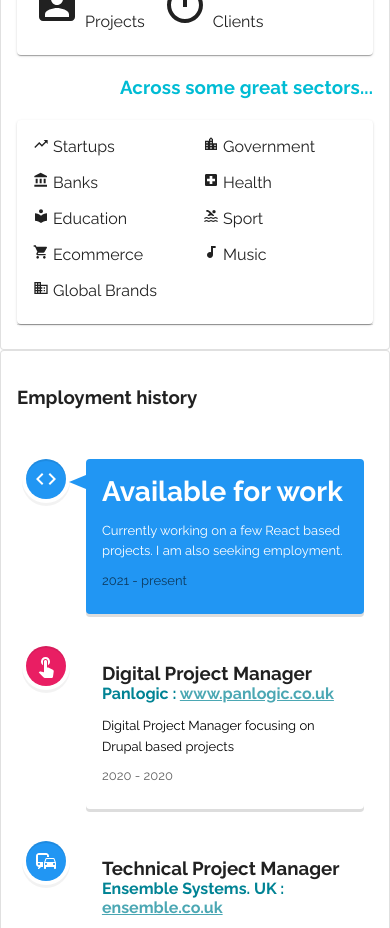
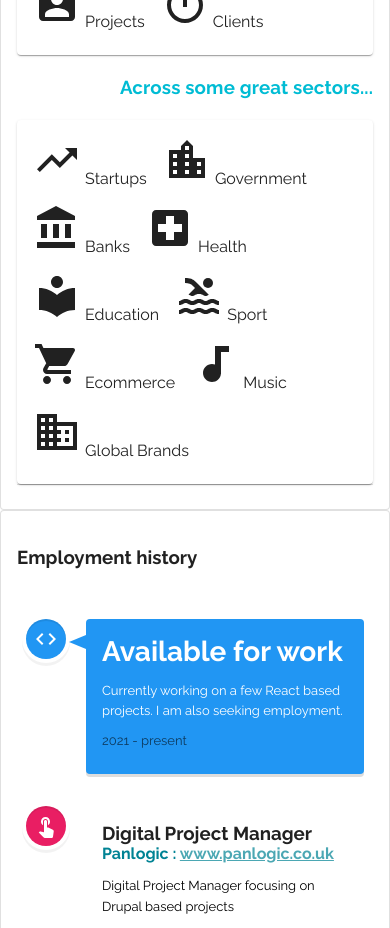
Before and after one commit to 789ni812/my-portfolio, a React (Create React App) app: page / in a window 390 px wide. Shown: the part 1120-2048 px from the top of the page. Built offline with nearby package versions, Linux system fonts and the light colour scheme.

Commit message:
Refactored Icons to float natually wihtout breakpoints

```diff
--- a/src/components/ContentIntroduction/ContentIntroduction.js
+++ b/src/components/ContentIntroduction/ContentIntroduction.js
@@ -158,41 +158,41 @@ const ContentIntroduction = (theme) => {
           </Typography>
           <Card className={classes.rootCard} variant="elevated">
             <CardContent>
-              <Grid container spacing={2}>
-                <Grid item xs={6} sm={3}>
-                  <MdTrendingUp /> Startups
+              <Grid container spacing={2} className={classes.listGridContainer}>
+                <Grid item>
+                  <MdTrendingUp className={classes.icon} /> Startups
                 </Grid>
 
-                <Grid item xs={6} sm={3}>
-                  <MdLocationCity /> Government
+                <Grid item>
+                  <MdLocationCity className={classes.icon} /> Government
                 </Grid>
 
-                <Grid item xs={6} sm={3}>
-                  <MdAccountBalance /> Banks
+                <Grid item>
+                  <MdAccountBalance className={classes.icon} /> Banks
                 </Grid>
 
-                <Grid item xs={6} sm={3}>
-                  <MdLocalHospital /> Health
+                <Grid item>
+                  <MdLocalHospital className={classes.icon} /> Health
                 </Grid>
 
-                <Grid item xs={6} sm={3}>
-                  <MdLocalLibrary /> Education
+                <Grid item>
+                  <MdLocalLibrary className={classes.icon} /> Education
                 </Grid>
 
-                <Grid item xs={6} sm={3}>
-                  <MdPool /> Sport
+                <Grid item>
+                  <MdPool className={classes.icon} /> Sport
                 </Grid>
 
-                <Grid item xs={6} sm={3}>
-                  <MdShoppingCart /> Ecommerce
+                <Grid item>
+                  <MdShoppingCart className={classes.icon} /> Ecommerce
                 </Grid>
 
-                <Grid item xs={6} sm={3}>
-                  <MdAudiotrack /> Music
+                <Grid item>
+                  <MdAudiotrack className={classes.icon} /> Music
                 </Grid>
 
-                <Grid item xs={6} sm={3}>
-                  <MdBusiness /> Global Brands
+                <Grid item>
+                  <MdBusiness className={classes.icon} /> Global Brands
                 </Grid>
               </Grid>
             </CardContent>
```
